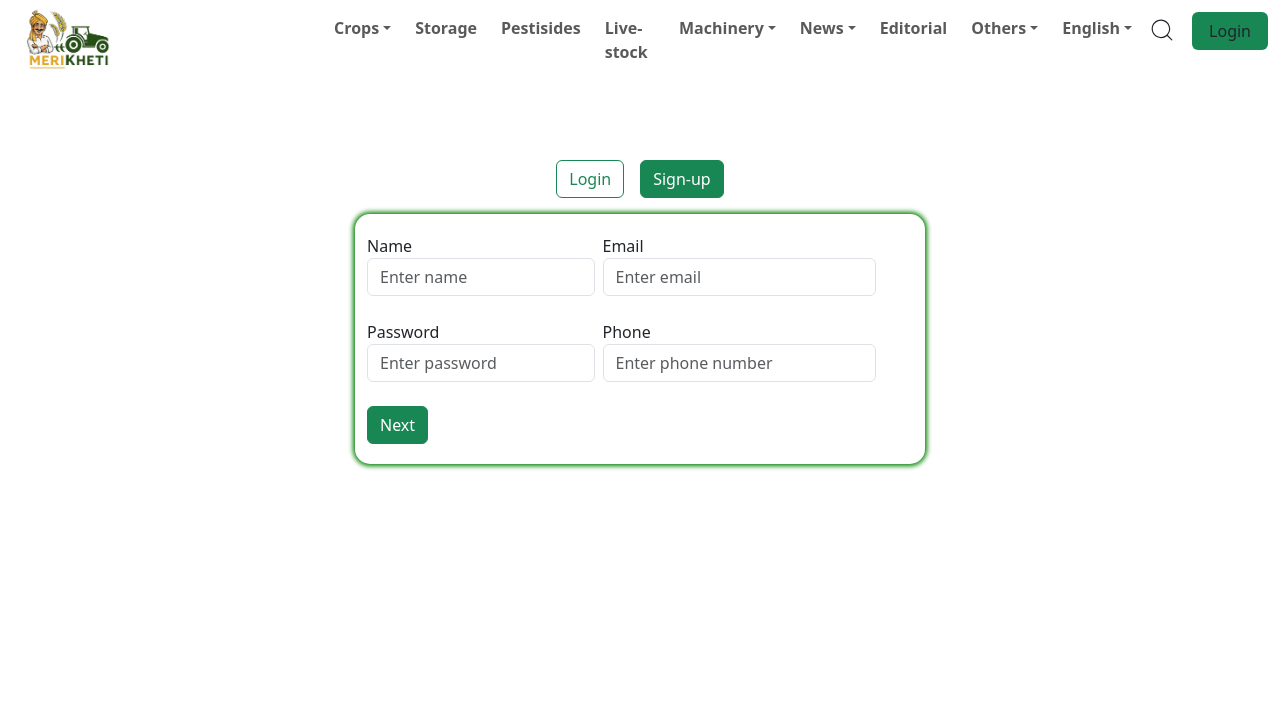
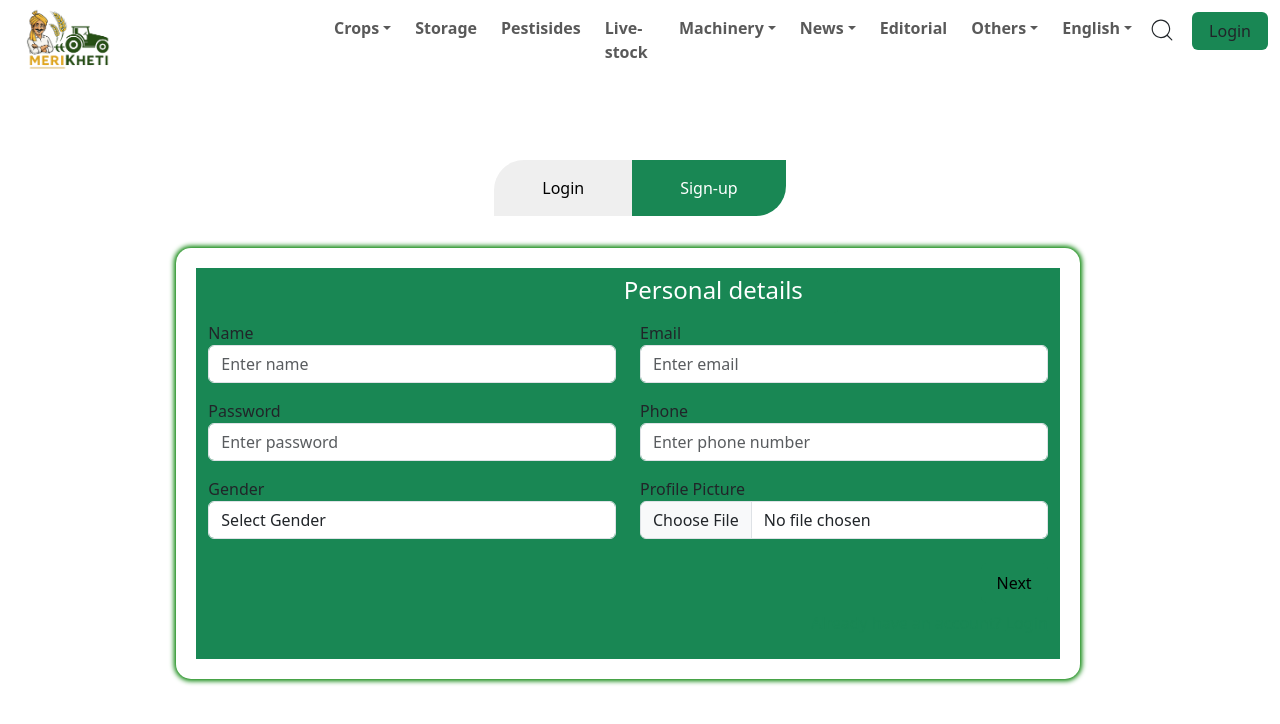
Before and after one commit to shivanibhayal/meri-kheti, a React (Vite) app: page /login in a window 1280 px wide. Shown: the top 724 px of the page. Built offline with nearby package versions, Linux system fonts and the light colour scheme.

Commit message:
from data

```diff
--- a/src/Pages/Login.jsx
+++ b/src/Pages/Login.jsx
@@ -1,24 +1,23 @@
-import React, { useState } from 'react';
-import '../assets/css/login.css';
-import Styles from './Login.module.css'
-
+import React, { useState } from "react";
+import "../assets/css/login.css";
+import Styles from "./Login.module.css";
 
 const Login = () => {
   const [openlogin, setOpenLogin] = useState(false);
   const [formStep, setFormStep] = useState(1);
   const [formdata, setFormData] = useState({
-    name: '',
-    email: '',
-    password: '',
-    phone: '',
-    gender: '',
-    profile: '',
-    village: '',
-    state: '',
-    farmerId: '',
-    district: '',
-    pincode: '',
-    address: '',
+    name: "",
+    email: "",
+    password: "",
+    phone: "",
+    gender: "",
+    profile: "",
+    village: "",
+    state: "",
+    farmerId: "",
+    district: "",
+    pincode: "",
+    address: "",
   });
 
   const handleChange = (e) => {
@@ -54,7 +53,7 @@ const Login = () => {
     if (validateStep()) {
       setFormStep((prev) => prev + 1);
     } else {
-      alert('Please fill all required fields before continuing.');
+      alert("Please fill all required fields before continuing.");
     }
   };
 
@@ -65,7 +64,7 @@ const Login = () => {
   const handleSubmit = async (e) => {
     e.preventDefault();
     if (!validateStep()) {
-      alert('Please fill all required fields.');
+      alert("Please fill all required fields.");
       return;
     }
 
@@ -75,10 +74,13 @@ const Login = () => {
         data.append(key, formdata[key]);
       }
 
-      const response = await fetch("http://192.168.1.10:4000/api/user/register", {
+      const response = await fetch(
+        "http://192.168.1.10:4000/api/user/register",
+        {
           method: "POST",
           body: data,
-      });
+        }
+      );
 
       const result = await response.json();
       if (response.ok) {
@@ -95,16 +97,16 @@ const Login = () => {
   };
 
   return (
-    <div className='container pt-5'>
-      <div className='text-center mb-3'>
+    <div className="container pt-5">
+      <div className="text-center mb-3">
         <button
-          className={`btn mx-2 ${openlogin ? 'btn-success' : 'btn-outline-success'}`}
+         className={`border-0 borderchng px-5 py-3 ${openlogin ? 'bg-success text-white' :'btn-light'}`}
           onClick={() => setOpenLogin(true)}
         >
           Login
         </button>
         <button
-          className={`btn mx-2 ${!openlogin ? 'btn-success' : 'btn-outline-success'}`}
+          className={` px-5 border-0 borderchng2 py-3 ${!openlogin ? 'bg-success text-white' :'btn-light'}`}
           onClick={() => {
             setOpenLogin(false);
             setFormStep(1);
@@ -114,203 +116,241 @@ const Login = () => {
         </button>
       </div>
 
-      <div className='row justify-content-center'>
-        <div className='col-md-8 col-lg-6 changeBg'>
-          {openlogin ? (
+      <div className='row w-100 justify-content-center p-3 mb-5 '>
+        <div className={`${!openlogin ? 'col-md-10 col-lg-10' : 'col-md-6 col-lg-5'}`}>
+          {
+            openlogin?
+          <form action=" " className="">
+            <div className='row w-100 changeBg'>
+            <div className='col-12 col-xl-12  mb-2'>
+              <label htmlFor="email">Email/Phone</label>
+              <input
+                type="text"
+                id="email"
+                autoFocus
+                className='form-control p-2 shadow-none'
+                placeholder='Enter email or phone'
+              />
+            </div>
+            <div className=' col-12 col-xl-12 mb-2'>
+              <label htmlFor="password">Password</label>
+              <input
+                type="password"
+                id="password"
+                className='form-control p-2 shadow-none'
+                placeholder='Enter password'
+              />
+            </div>
+            <div>
+              <span><a href="#" className='text-success text-decoration-none'>forgot password?</a></span>
+            </div>
+            <div className='mt-2'>
+              <button className='btn formbtn w-100 p-2' type='button'>Login</button>
+            </div>
+             <div>
+    <span className='text-success'>Dont have an account? <span className={`border-0 py-2 ${!openlogin ? 'bg-success text-white' :'btn-light'}`}
+    onClick={()=>setOpenLogin(false)} type='button'><a href="" className='text-success'>Sign-up</a></span></span>
+  </div>
+       </div>
+          </form>
+           : (
+            <div className="row changeBg">
+            <form
 
-            <form>
-              <div className='mb-3'>
-                <label>Email or Phone</label>
-                <input className='form-control' placeholder='Enter email or phone' />
-              </div>
-              <div className='mb-3'>
-                <label>Password</label>
-                <input type='password' className='form-control' placeholder='Enter password' />
-              </div>
-              <button className='btn btn-success w-100' type='submit'>Login</button>
-            </form>
-          ) : (
-            <form className='d-flex flex-wrap gap-2    ' onSubmit={handleSubmit}>
+              onSubmit={handleSubmit}
+              className="bg-success"
+            >
               {/* STEP 1 */}
               {formStep === 1 && (
                 <>
-                  <div className='mb-3 col-5  '>
+                 <h4 className="bg-success text-white rounded-1 text-center p-2 heading">Personal details</h4>
+                <div className="row ">
+
+                  <div className="mb-3 col-12 col-lg-6 col-md-6 ">
                     <label>Name</label>
                     <input
-                      type='text'
-                      id='name'
+                      type="text"
+                      id="name"
                       value={formdata.name}
                       onChange={handleChange}
-                      className='form-control'
-                      placeholder='Enter name'
+                      className="form-control"
+                      placeholder="Enter name"
                     />
                   </div>
-                  <div className='mb-3 col-6 '>
+                  <div className="mb-3 col-12 col-lg-6 col-md-6 ">
                     <label>Email</label>
                     <input
-                      type='email'
-                      id='email'
+                      type="email"
+                      id="email"
                       value={formdata.email}
                       onChange={handleChange}
-                      className='form-control'
-                      placeholder='Enter email'
+                      className="form-control"
+                      placeholder="Enter email"
                     />
                   </div>
-                  <div className='mb-3 col-5'>
+                  <div className="mb-3 col-12 col-lg-6 col-md-6">
                     <label>Password</label>
                     <input
-                      type='password'
-                      id='password'
+                      type="password"
+                      id="password"
                       value={formdata.password}
                       onChange={handleChange}
-                      className='form-control'
-                      placeholder='Enter password'
+                      className="form-control"
+                      placeholder="Enter password"
                     />
                   </div>
 
-                  <div className='mb-3 col-6'>
+                  <div className="mb-3 col-12 col-lg-6 col-md-6">
                     <label>Phone</label>
                     <input
-                      type='tel'
-                      id='phone'
+                      type="tel"
+                      id="phone"
                       value={formdata.phone}
                       onChange={handleChange}
-                      className='form-control'
-                      placeholder='Enter phone number'
+                      className="form-control"
+                      placeholder="Enter phone number"
                     />
                   </div>
+                     <div className="mb-3 col-12 col-lg-6 col-md-6">
+                    <label>Gender</label>
+                    <select
+                      id="gender"
+                      value={formdata.gender}
+                      onChange={handleChange}
+                      className="form-control"
+                    >
+                      <option value="">Select Gender</option>
+                      <option value="male">Male</option>
+                      <option value="female">Female</option>
+                      <option value="other">Other</option>
+                    </select>
+                  </div>
 
+                  <div className="mb-3 col-12 col-lg-6 col-md-6">
+                    <label>Profile Picture</label>
+                    <input
+                      type="file"
+                      id="profile"
+                      onChange={handleFileChange}
+                      className="form-control"
+                      accept="image/*"
+                    />
+                  </div>
+                    </div>
                 </>
               )}
 
               {/* STEP 2 */}
               {formStep === 2 && (
                 <>
+                <h4 className="bg-success text-white rounded-1 text-center p-2 heading">Other details</h4>
+               <div className="row ">
 
-                  <div className='mb-3'>
-                    <label>Gender</label>
-                    <select
-                      id='gender'
-                      value={formdata.gender}
+                  <div className="mb-3 col-12 col-lg-6 col-md-6">
+                    <label>Village</label>
+                    <input
+                      type="text"
+                      id="village"
+                      value={formdata.village}
                       onChange={handleChange}
-                      className='form-control'
-                    >
-                      <option value=''>Select Gender</option>
-                      <option value='male'>Male</option>
-                      <option value='female'>Female</option>
-                      <option value='other'>Other</option>
-                    </select>
-                  </div>
-
-                  <div className='mb-3'>
-                    <label>Profile Picture</label>
-                    <input
-                      type='file'
-                      id='profile'
-                      onChange={handleFileChange}
-                      className='form-control'
-                      accept='image/*'
+                      className="form-control"
+                      placeholder="Enter village"
                     />
                   </div>
-                  <div className='mb-3'>
-                    <label>Village</label>
+                  <div className="mb-3 col-12 col-lg-6 col-md-6">
+                    <label>State</label>
                     <input
-                      type='text'
-                      id='village'
-                      value={formdata.village}
+                      type="text"
+                      id="state"
+                      value={formdata.state}
                       onChange={handleChange}
-                      className='form-control'
-                      placeholder='Enter village'
+                      className="form-control"
+                      placeholder="Enter state"
                     />
                   </div>
-                  <div className='mb-3'>
-                    <label>State</label>
+                  <div className="mb-3 col-12 col-lg-6 col-md-6">
+                    <label>Farmer ID</label>
                     <input
-                      type='text'
-                      id='state'
-                      value={formdata.state}
+                      type="text"
+                      id="farmerId"
+                      value={formdata.farmerId}
                       onChange={handleChange}
-                      className='form-control'
-                      placeholder='Enter state'
+                      className="form-control"
+                      placeholder="Enter farmer ID"
                     />
                   </div>
-
-                </>
-              )}
-
-              {/* STEP 3 */}
-              {formStep === 3 && (
-                <>
-
-                  <div className='mb-3'>
-                    <label>Farmer ID</label>
+                  <div className="mb-3 col-12 col-lg-6 col-md-6">
+                    <label>District</label>
                     <input
-                      type='text'
-                      id='farmerId'
-                      value={formdata.farmerId}
+                      type="text"
+                      id="district"
+                      value={formdata.district}
                       onChange={handleChange}
-                      className='form-control'
-                      placeholder='Enter farmer ID'
+                      className="form-control"
+                      placeholder="Enter district"
                     />
                 </div>
-                  <div className='mb-3'>
-                    <label>District</label>
+                 <div className="mb-3 col-12 col-lg-6 col-md-6">
+                    <label>Pincode</label>
                     <input
-                      type='text'
-                      id='district'
-                      value={formdata.district}
+                      type="text"
+                      id="pincode"
+                      value={formdata.pincode}
                       onChange={handleChange}
-                      className='form-control'
-                      placeholder='Enter district'
+                      className="form-control"
+                      placeholder="Enter pincode"
                     />
                   </div>
-                  <div className='mb-3'>
-                    <label>Pincode</label>
+                  <div className="mb-3 col-12 col-lg-6 col-md-6 ">
+                    <label>Address</label>
                     <input
-                      type='text'
-                      id='pincode'
-                      value={formdata.pincode}
+                      type="text"
+                      id="address"
+                      value={formdata.address}
                       onChange={handleChange}
-                      className='form-control'
-                      placeholder='Enter pincode'
+                      className="form-control"
+                      placeholder="Enter address"
                     />
                   </div>
-                  <div className='mb-3'>
-                    <label>Address</label>
-                    <input
-                      type='text'
-                      id='address'
-                      value={formdata.address}
-                      onChange={handleChange}
-                      className='form-control'
-                      placeholder='Enter address'
-                    />
                  </div>
                 </>
               )}
 
+
               {/* Buttons */}
-              <div className='d-flex justify-content-between'>
+  <div className="mt-2 d-flex flex-row align-items-center justify-content-end gap-2  w-100">
   {formStep > 1 && (
-
-
-                  <button type='button' className='btn btn-outline-secondary' onClick={handlePrevious}>
+    <button
+      type="button"
+      className=" border-0 p-2 rounded formbtn"
+      onClick={handlePrevious}
+    >
       Previous
     </button>
-
   )}
-                {formStep < 3 && (
-                  <button type='button' className='btn btn-success ms-auto' onClick={handleNext}>
+  {formStep < 2 && (
+    <button
+      type="button"
+      className="border-0 px-3 py-2 formbtn rounded-2"
+      onClick={handleNext}
+    >
       Next
     </button>
   )}
-                {formStep === 3 && (
-                  <button type='submit' className='btn btn-primary ms-auto'>
+  {formStep === 2 && (
+    <>
+    <button type="submit" className="border-0 p-2 formbtn rounded-2">
       Submit
-                  </button>
+    </button><br/><br/>
+
+    </>
   )}
 </div>
+ <p className='text-success float-end'>Already have an account? <span className={`border-0   py-2 ${openlogin ? 'bg-success text-white' :'btn-light'}`}
+    onClick={()=>setOpenLogin(true)} type='button'><a href="" className='text-success'>Login</a></span></p>
+
             </form>
+            </div>
           )}
         </div>
       </div>
--- a/src/assets/css/login.css
+++ b/src/assets/css/login.css
@@ -37,3 +37,7 @@ transform: scale(1.1);
     box-shadow: 0px 0px 5px 2px green;
     border-radius: 15px;
 }
+.heading{
+    margin-left: 380px;
+width: 250px;
+}
--- a/src/main.jsx
+++ b/src/main.jsx
@@ -4,7 +4,7 @@ import './index.css'
 import App from './App.jsx'
 import 'bootstrap/dist/css/bootstrap.min.css';
 import { BrowserRouter } from 'react-router-dom';
-import '@fortawesome/fontawesome-free/css/all.min.css';
+// import '@fortawesome/fontawesome-free/css/all.min.css';
 
 
 createRoot(document.getElementById('root')).render(
```
Lines whose indentation alone changed are shown as unchanged.
